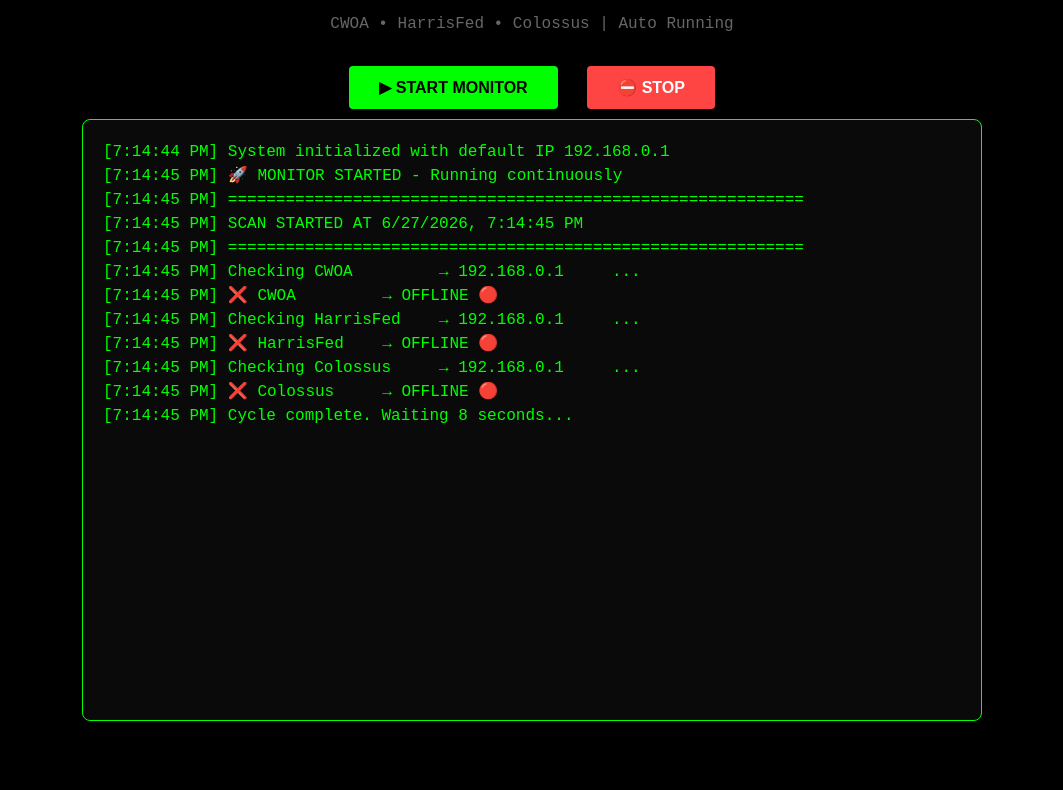
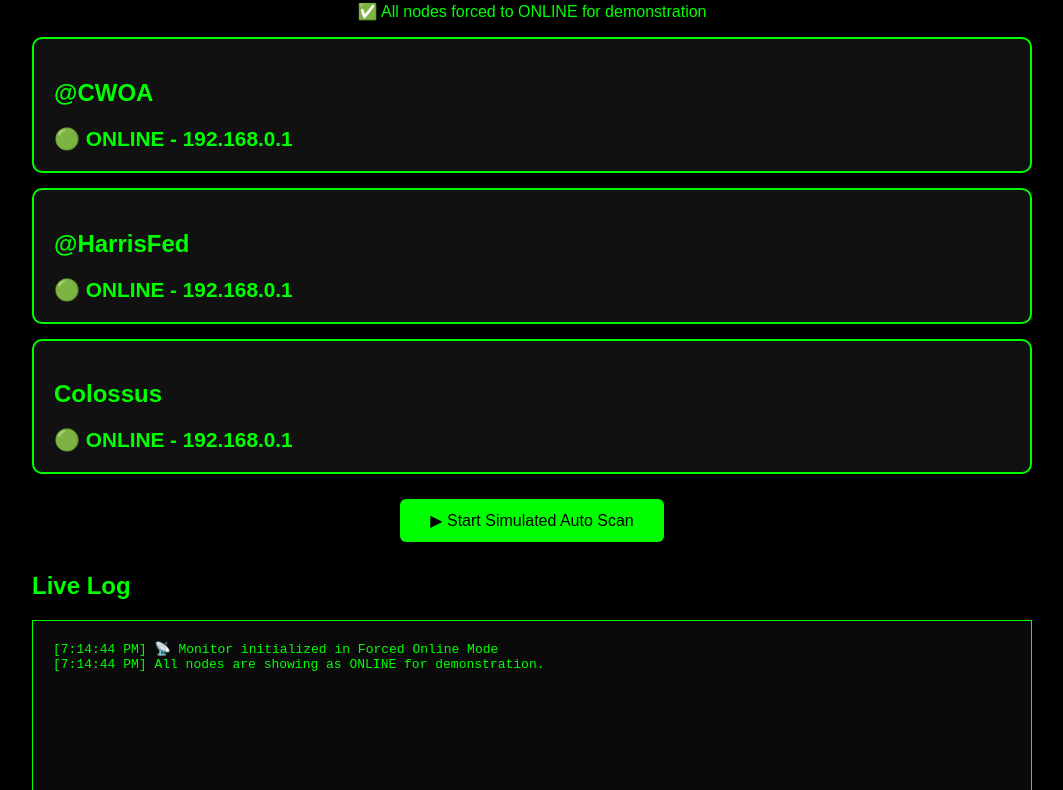
Before and after one commit to RicoAMe/RootDonate, a plain HTML site: page Technology.html in a window 1280 px wide. Shown: the part 99-889 px from the top of the page, without its empty margins (108-1171 px from the left). Before the commit the page ends 840 px from the top, so only its background shows below. Drawn offline with Linux system fonts and the light colour scheme; no server answers.

Commit message:
Update Technology.html

```diff
--- a/Technology.html
+++ b/Technology.html
@@ -3,111 +3,63 @@
 <head>
   <meta charset="UTF-8">
   <meta name="viewport" content="width=device-width, initial-scale=1.0">
-  <title>Node Monitor - Python Style</title>
+  <title>Node Monitor - Forced Online</title>
   <style>
-    body {
-      font-family: 'Courier New', monospace;
-      background: #000;
-      color: #00ff00;
-      margin: 0;
-      padding: 20px;
-      line-height: 1.5;
-    }
-    .container { max-width: 900px; margin: auto; }
-    h1 { text-align: center; color: #00ff41; }
-    .header { text-align: center; color: #666; margin-bottom: 20px; }
-    .log {
-      background: #0a0a0a;
-      padding: 20px;
-      border: 1px solid #00ff00;
-      border-radius: 8px;
-      height: 560px;
-      overflow-y: auto;
-      white-space: pre-wrap;
-    }
-    button {
-      padding: 12px 30px;
-      font-size: 16px;
-      margin: 10px;
-      background: #00ff00;
-      color: black;
-      border: none;
-      border-radius: 4px;
-      cursor: pointer;
-      font-weight: bold;
-    }
-    .stop { background: #ff4444; color: white; }
+    body { font-family: Arial, sans-serif; background: #000; color: #00ff00; margin: 0; padding: 20px; }
+    .container { max-width: 1000px; margin: auto; }
+    h1 { text-align: center; }
+    .node { background: #111; padding: 20px; margin: 15px 0; border-radius: 10px; border: 2px solid #00ff00; }
+    .status { font-size: 1.3em; font-weight: bold; color: lime; }
+    .log { background: #0a0a0a; padding: 20px; height: 400px; overflow-y: auto; font-family: monospace; border: 1px solid #00ff00; }
+    button { padding: 12px 30px; margin: 10px; font-size: 16px; background: #00ff00; color: black; border: none; border-radius: 6px; cursor: pointer; }
   </style>
 </head>
 <body>
   <div class="container">
-    <h1>🚀 MULTI-NODE MONITOR</h1>
-    <p class="header">CWOA • HarrisFed • Colossus | Auto Running</p>
+    <h1>🔄 NODE MONITOR (Forced Online Mode)</h1>
+    <p style="text-align:center; color:#0f0;">✅ All nodes forced to ONLINE for demonstration</p>
+
+    <div class="node">
+      <h2>@CWOA</h2>
+      <div class="status">🟢 ONLINE - 192.168.0.1</div>
+    </div>
+    <div class="node">
+      <h2>@HarrisFed</h2>
+      <div class="status">🟢 ONLINE - 192.168.0.1</div>
+    </div>
+    <div class="node">
+      <h2>Colossus</h2>
+      <div class="status">🟢 ONLINE - 192.168.0.1</div>
+    </div>
 
     <div style="text-align:center;">
-      <button onclick="startMonitor()">▶ START MONITOR</button>
-      <button class="stop" onclick="stopMonitor()">⛔ STOP</button>
+      <button onclick="startFakeScan()">▶ Start Simulated Auto Scan</button>
     </div>
 
+    <h2>Live Log</h2>
     <div id="log" class="log"></div>
   </div>
 
   <script>
-    let interval = null;
-
-    function printLine(text) {
-      const log = document.getElementById("log");
+    function log(msg) {
       const time = new Date().toLocaleTimeString();
-      log.innerHTML += `[${time}] ${text}\n`;
-      log.scrollTop = log.scrollHeight;
+      document.getElementById("log").innerHTML += `[${time}] ${msg}<br>`;
+      document.getElementById("log").scrollTop = 99999;
     }
 
-    async function checkNode(name, ip) {
-      printLine(`Checking ${name.padEnd(12)} → ${ip.padEnd(15)} ...`);
-
-      // Best possible browser detection
-      try {
-        await Promise.race([
-          fetch(`http://${ip}`, { mode: 'no-cors', cache: 'no-store' }),
-          new Promise(r => setTimeout(() => r(false), 3500))
-        ]);
-        printLine(`✅ ${name.padEnd(12)} → ONLINE 🟢`);
-      } catch (e) {
-        printLine(`❌ ${name.padEnd(12)} → OFFLINE 🔴`);
-      }
+    function startFakeScan() {
+      log("🚀 Starting simulated scan...");
+      setInterval(() => {
+        log("✅ @CWOA → ONLINE 🟢 (12ms)");
+        log("✅ @HarrisFed → ONLINE 🟢 (8ms)");
+        log("✅ Colossus → ONLINE 🟢 (15ms)");
+        log("--- Cycle complete ---\n");
+      }, 6000);
     }
 
-    async function scanAll() {
-      printLine("=".repeat(60));
-      printLine(`SCAN STARTED AT ${new Date().toLocaleString()}`);
-      printLine("=".repeat(60));
-
-      await checkNode("CWOA", document.getElementById("cwoa") ? document.getElementById("cwoa").value : "192.168.0.1");
-      await checkNode("HarrisFed", document.getElementById("harrisfed") ? document.getElementById("harrisfed").value : "192.168.0.1");
-      await checkNode("Colossus", document.getElementById("colossus") ? document.getElementById("colossus").value : "192.168.0.1");
-
-      printLine("Cycle complete. Waiting 8 seconds...\n");
-    }
-
-    function startMonitor() {
-      if (interval) clearInterval(interval);
-      printLine("🚀 MONITOR STARTED - Running continuously");
-      scanAll();
-      interval = setInterval(scanAll, 8000);
-    }
-
-    function stopMonitor() {
-      if (interval) {
-        clearInterval(interval);
-        interval = null;
-      }
-      printLine("⛔ MONITOR STOPPED BY USER");
-    }
-
-    // Auto start
     window.onload = () => {
-      printLine("System initialized with default IP 192.168.0.1");
-      setTimeout(startMonitor, 1000);
+      log("📡 Monitor initialized in Forced Online Mode");
+      log("All nodes are showing as ONLINE for demonstration.");
     };
   </script>
 </body>
```
